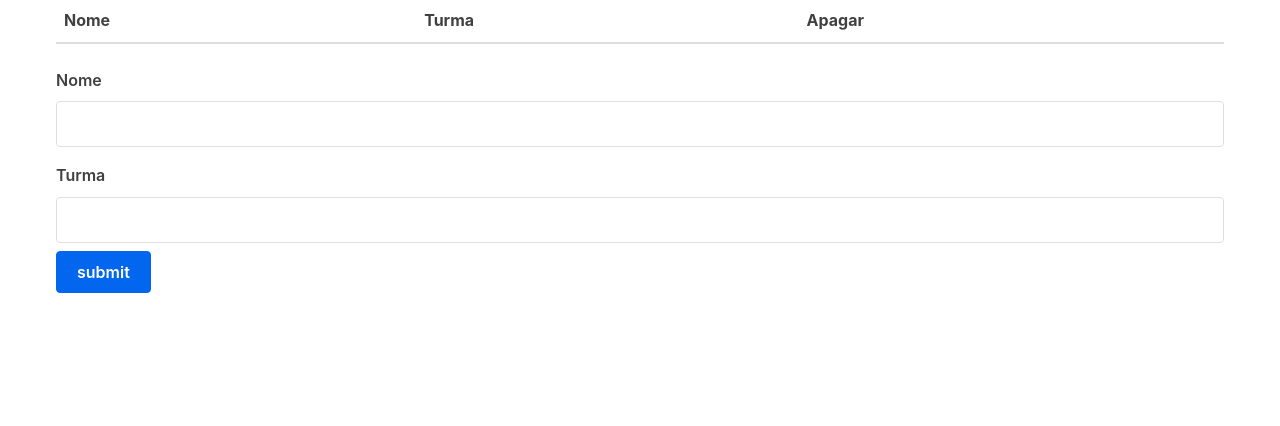
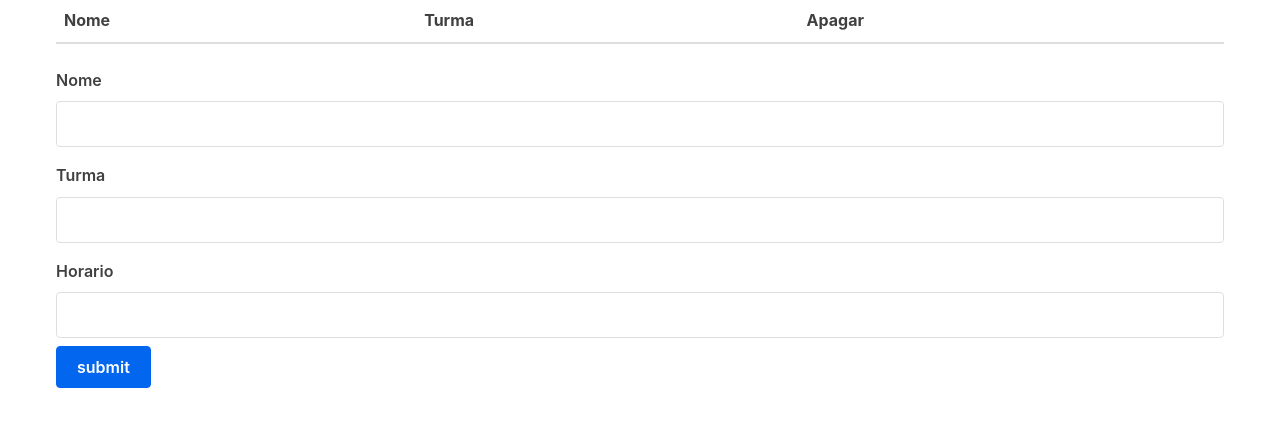
Before and after one commit to Saulot-dev/FrontEnd-2, a React (Create React App) app: page / in a window 1280 px wide. Shown: the top 426 px of the page. Built offline with nearby package versions, Linux system fonts and the light colour scheme.

Commit message:
Update Form.js

```diff
--- a/src/Form.js
+++ b/src/Form.js
@@ -4,6 +4,7 @@ class Form extends Component {
     initialState = {
         nome:'',
         turma:'',
+        horario:'',
     }
     state = this.initialState
 
@@ -20,7 +21,7 @@ class Form extends Component {
         this.setState (this.initialState)
     }
     render(){
-        const{nome, turma} = this.state;
+        const{nome, turma, horario} = this.state;
         return(
             <form>
                 <label htmlFor="nome">Nome</label>
@@ -35,6 +36,12 @@ class Form extends Component {
                         id="turma"
                         value={turma}
                         onChange={this.handleChange} />
+                <label htmlFor="horario">Horario</label>
+                <input  type="text"
+                        name="horario"
+                        id="horario"
+                        value={horario}
+                        onChange={this.handleChange} />
                 <input type="button" value="submit" onClick={this.submitForm} />
             </form>
         )
```
